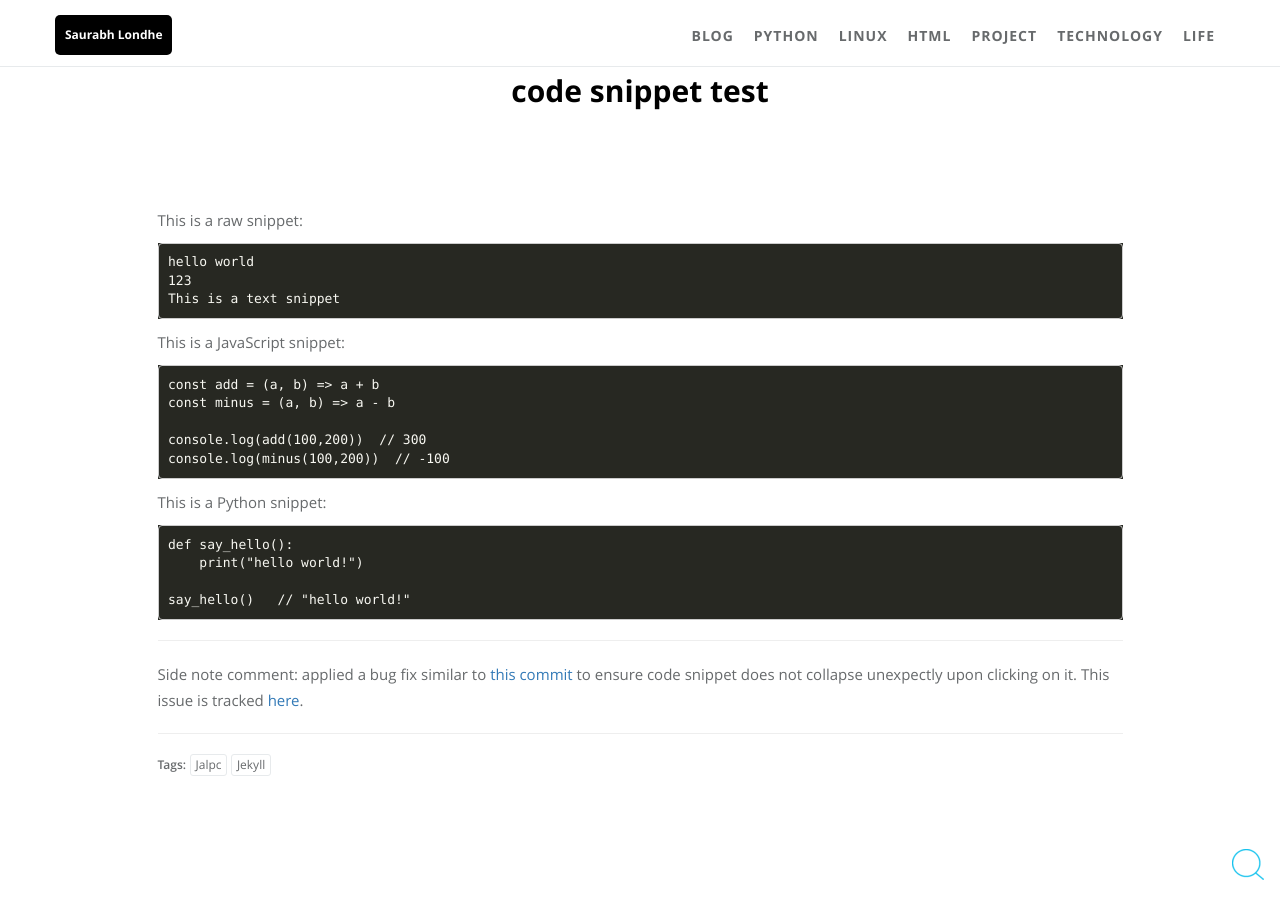
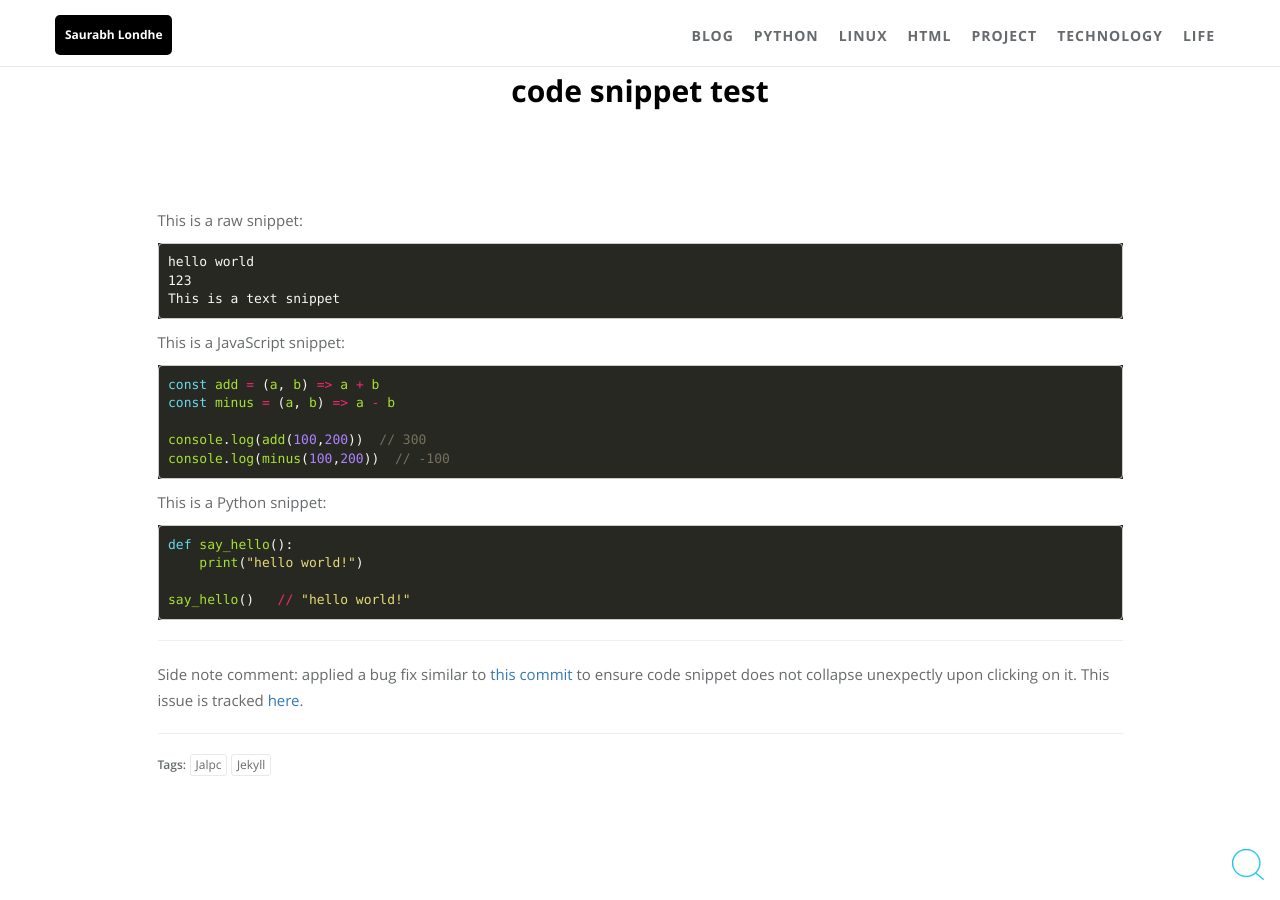
Before and after one commit to saurabhlondhe/saurabhlondhe.github.io, a Jekyll site: the page built from _posts/2017-12-21-test-code-snippets.md, in a window 1280 px wide and 900 px high, scrolled down 526 px. Built offline with Jekyll 4.4.1, drawn with Linux system fonts in a browser that asks for light colours.

Commit message:
modified snippets

````diff
--- a/_posts/2017-12-21-test-code-snippets.md
+++ b/_posts/2017-12-21-test-code-snippets.md
@@ -20,7 +20,7 @@ This is a text snippet
 
 This is a JavaScript snippet:
 
-```
+```javascript
 const add = (a, b) => a + b
 const minus = (a, b) => a - b
 
@@ -30,7 +30,7 @@ console.log(minus(100,200))  // -100
 
 This is a Python snippet:
 
-```
+```python
 def say_hello():
     print("hello world!")
 
````
